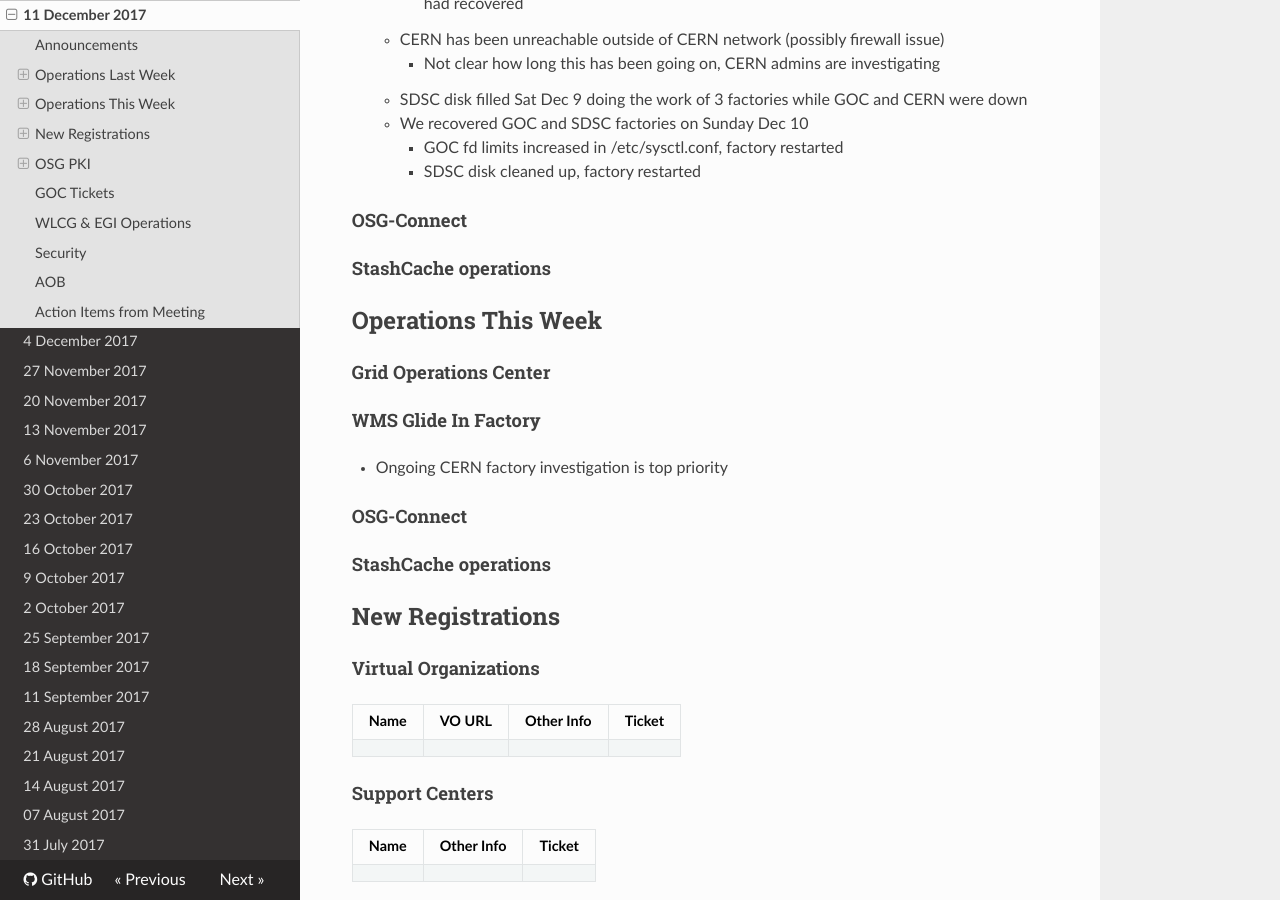
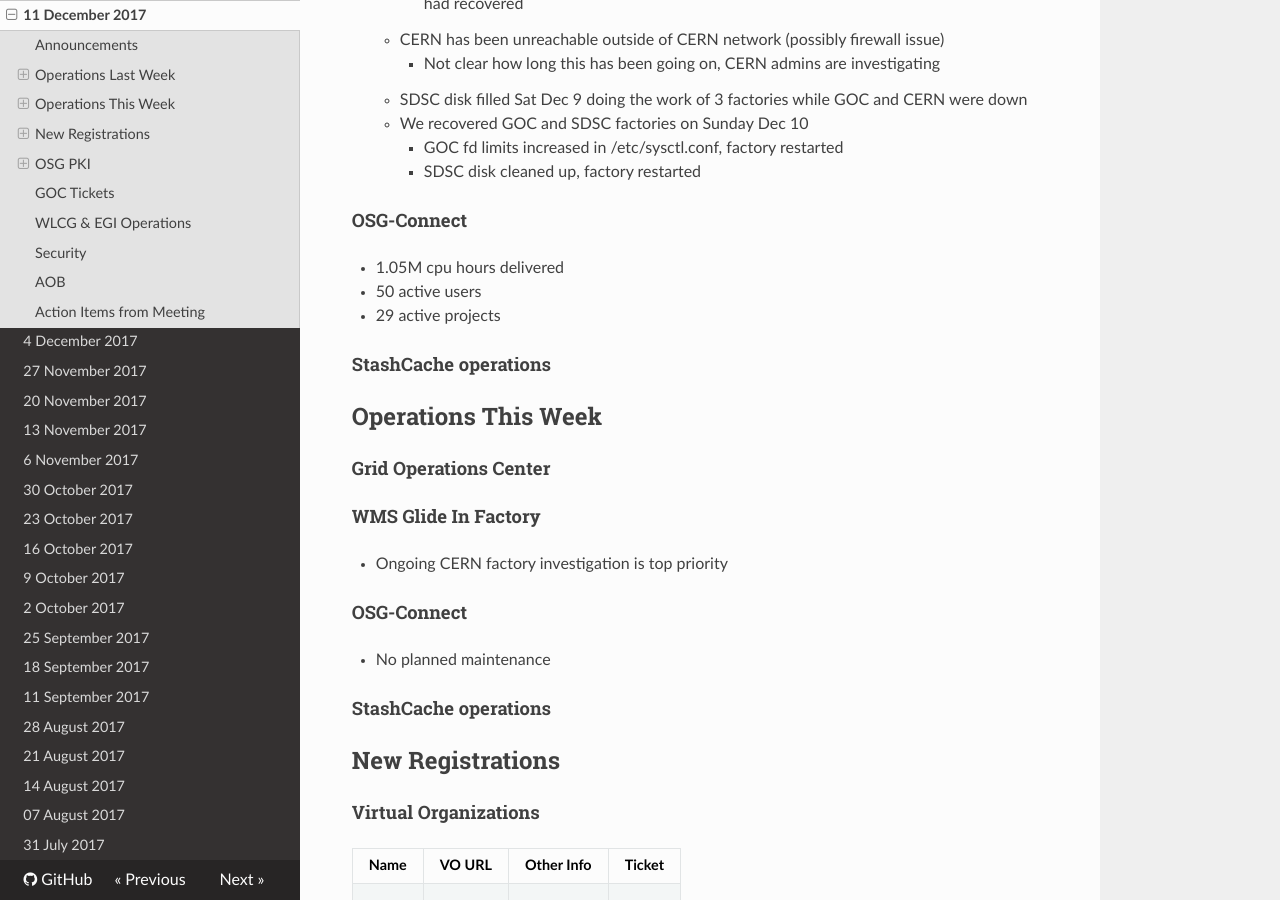
Before and after one commit to osg-htc/operations, an MkDocs documentation site: the page built from docs/WeeklyMinutes/11Dec2017.md, in a window 1280 px wide and 900 px high, scrolled down 928 px. Built offline with MkDocs 1.6.1, drawn with Linux system fonts in a browser that asks for light colours; nearby versions of some CDN libraries; old or Windows-style settings are respelled for this version of MkDocs.

Commit message:
OSG Connect updates

```diff
--- a/docs/WeeklyMinutes/11Dec2017.md
+++ b/docs/WeeklyMinutes/11Dec2017.md
@@ -34,7 +34,9 @@
          * SDSC disk cleaned up, factory restarted
 
 #### OSG-Connect
-
+   * 1.05M cpu hours delivered
+   * 50 active users
+   * 29 active projects
 
 #### StashCache operations
 
@@ -46,6 +48,7 @@
    * Ongoing CERN factory investigation is top priority
 
 #### OSG-Connect
+   * No planned maintenance
 
 #### StashCache operations
 
```
